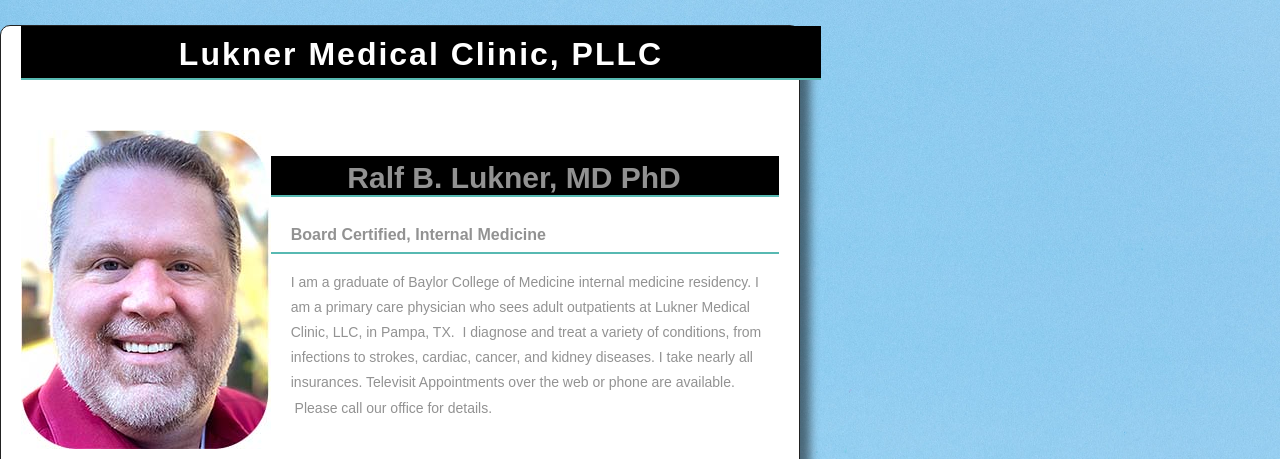
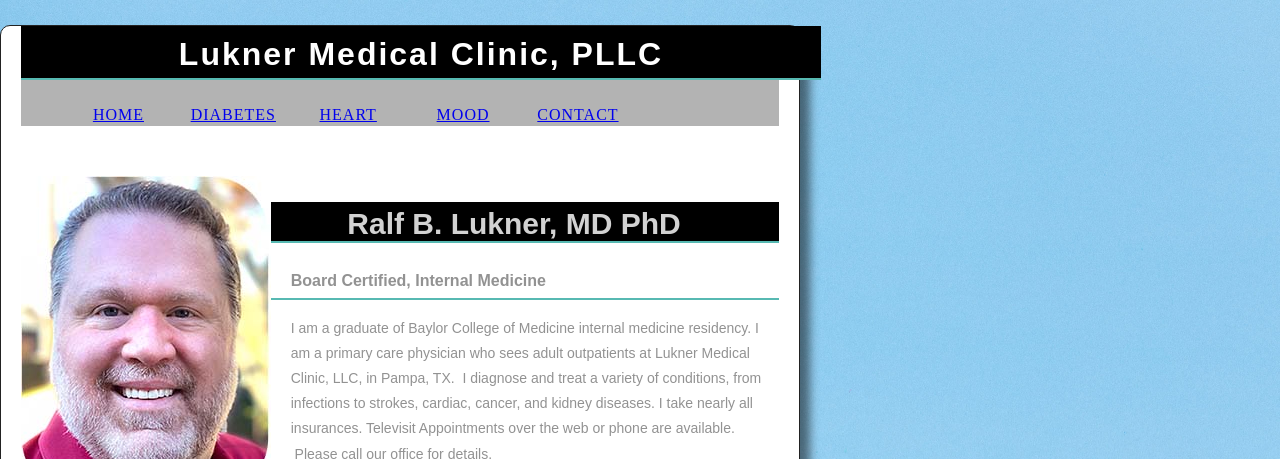
Before and after one commit to ralflukner/scrimba-front-end, a website built with Parcel: page lmc-about.html in a window 1280 px wide. Shown: the top 459 px of the page. Built offline with nearby package versions, Linux system fonts and the light colour scheme; a web font is replaced by a local one.

Commit message:
Finished initial draft of lmc-about.html

```diff
--- a/css/aboutPageStyle.css
+++ b/css/aboutPageStyle.css
@@ -41,7 +41,7 @@
 }
 header .profileHeader h1 {
 	font-family: 'Montserrat', sans-serif;
-	color: rgba(146,146,146,1.00);
+	color: rgba(210,210,210,1.00);
 	font-size: 30px;
 	font-weight: 700;
 	line-height: 24px;
--- a/lmc-about.html
+++ b/lmc-about.html
@@ -56,6 +56,16 @@
   <div class="primary_header">
     <h1 class="title"> Lukner Medical Clinic, PLLC</h1>
   </div>
+	      <nav class="secondary_header" id="menu">
+        <ul>
+          <li><a href="index.html">HOME</a></li>
+          <li><a href="lmc-diabetes.html">DIABETES</a></li>
+          <li><a href="lmc-heart.html">HEART</a></li>
+          <li><a href="lmc-mood.html">MOOD</a></li>
+          <li><a href="lmc-contact.html">CONTACT</a></li>
+        </ul>
+      </nav>
+
   <div class="profilePhoto">
     <!-- Profile photo -->
     <img src="img/dr-lukner-sm.jpg" alt="Dr. Lukner">
@@ -106,6 +116,7 @@
       thorough medical care for adults in Pampa, Texas
       and surrounding communities. </p>
     <!-- First Title & company details  -->
+	  <!--
     <article class="section2Content">
       <h2 class="sectionContentTitle">Title & Company</h2>
       <h3 class="sectionContentSubTitle">Position / Date - Year</h3>
@@ -117,6 +128,7 @@
         nulla facilisi. Nam liber tempor cum soluta nobis eleifend option congue nihil imperdiet doming id quod mazim
         placerat facer possim assum. </p>
     </article>
+-->
     <!-- Second Title & company details  -->
     <!--
     <article class="section2Content">
```
Also changed, not shown: index.html (+5 -2 lines).
